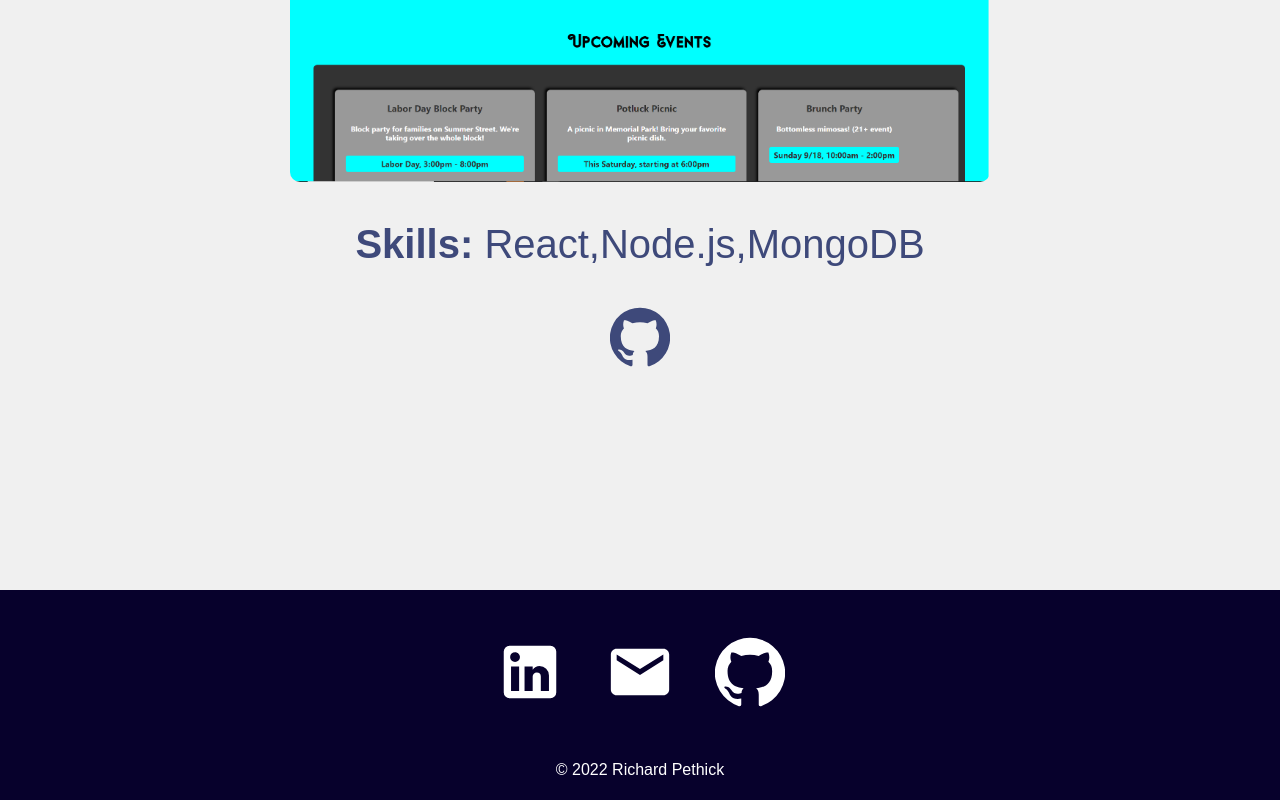
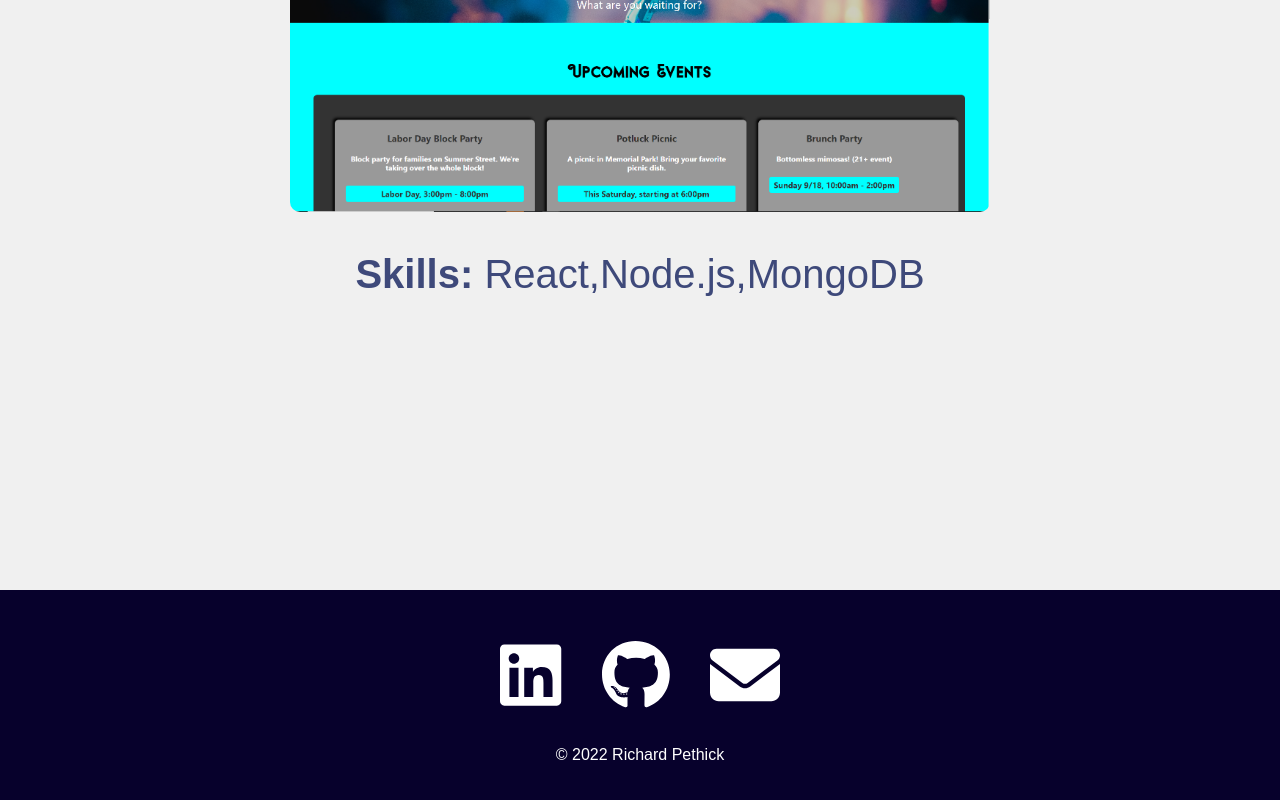
Before and after one commit to rpethick0207/REACT-Portfolio, a React (Create React App) app: page /project/1 in a window 1280 px wide. Shown: the part 410-1210 px from the top of the page. Built offline with nearby package versions, Linux system fonts and the light colour scheme.

Commit message:
material ui fix

```diff
--- a/package.json
+++ b/package.json
@@ -3,8 +3,9 @@
   "version": "0.1.0",
   "private": true,
   "dependencies": {
-    "@material-ui/core": "^4.12.4",
-    "@material-ui/icons": "^4.11.3",
+    "@fortawesome/fontawesome-svg-core": "^6.2.0",
+    "@fortawesome/free-brands-svg-icons": "^6.2.0",
+    "@fortawesome/free-solid-svg-icons": "^6.2.0",
     "@testing-library/jest-dom": "^5.16.5",
     "@testing-library/react": "^13.3.0",
     "@testing-library/user-event": "^13.5.0",
--- a/src/components/Footer.js
+++ b/src/components/Footer.js
@@ -1,8 +1,7 @@
 import React from "react";
-import LinkedInIcon from "@material-ui/icons/LinkedIn";
-import EmailIcon from "@material-ui/icons/Email";
-import GithubIcon from "@material-ui/icons/GitHub";
-import IconButton from '@material-ui/core/IconButton';
+import { FontAwesomeIcon} from "@fortawesome/react-fontawesome"
+import {faLinkedin,faGithub} from "@fortawesome/free-brands-svg-icons";
+import {faEnvelope} from "@fortawesome/free-solid-svg-icons";
 import "../styles/Footer.css";
 
 
@@ -10,16 +9,15 @@ function Footer() {
   return (
     <div className="footer">
       <div className="socialMedia">
-        <IconButton> <a href='https://www.linkedin.com/in/ricky-pethick-449a82244/'target='blank'>
-        <LinkedInIcon />
+      <a href ="https://www.linkedin.com/in/ricky-pethick-449a82244/" target="blank">
+        <FontAwesomeIcon icon={faLinkedin}/>
         </a>
-        <a href= 'mailto:rpethick0207@gmail.com?subject=subject text'target='blank'>
-        <EmailIcon />
+        <a href ="https://github.com/rpethick0207" target="blank">
+        <FontAwesomeIcon icon={faGithub}/>
         </a>
-        <a href = 'https://github.com/rpethick0207'target='blank'>
-        <GithubIcon />
+        <a href ="mailto:rpethick0207@gmail.com" target="blank">
+        <FontAwesomeIcon icon={faEnvelope}/>
         </a>
-        </IconButton>
       </div>
       <p> &copy; 2022 Richard Pethick</p>
     </div>
--- a/src/components/Navbar.js
+++ b/src/components/Navbar.js
@@ -1,7 +1,7 @@
 import React, { useEffect, useState } from "react";
 import { Link, useLocation } from "react-router-dom";
 import "../styles/Navbar.css";
-import ReorderIcon from "@material-ui/icons/Reorder";
+
 
 function Navbar() {
   const [expandNavbar, setExpandNavbar] = useState(false);
@@ -20,7 +20,7 @@ function Navbar() {
             setExpandNavbar((prev) => !prev);
           }}
         >
-          <ReorderIcon />
+
         </button>
       </div>
       <div className="links">
--- a/src/pages/Experience.js
+++ b/src/pages/Experience.js
@@ -4,7 +4,7 @@ import {
   VerticalTimelineElement,
 } from "react-vertical-timeline-component";
 import "react-vertical-timeline-component/style.min.css";
-import SchoolIcon from "@material-ui/icons/School";
+import {faGraduationCap} from "@fortawesome/free-solid-svg-icons";
 
 //Function for Education experince
 function Experience() {
@@ -15,7 +15,7 @@ function Experience() {
           className="vertical-timeline-element--education"
           date="2017-2021"
           iconStyle={{ background: "#3e497a", color: "#fff" }}
-          icon={<SchoolIcon />}
+          icon={faGraduationCap}
         >
           <h3 className="vertical-timeline-element-title">
             East Haven Highscool, East Haven, CT
@@ -26,7 +26,7 @@ function Experience() {
           className="vertical-timeline-element--education"
           date="2022"
           iconStyle={{ background: "#3e497a", color: "#fff" }}
-          icon={<SchoolIcon />}
+          icon={faGraduationCap}
         >
           <h3 className="vertical-timeline-element-title">
             UCONN Full Stack Developer Bootcamp
--- a/src/pages/ProjectDisplay.js
+++ b/src/pages/ProjectDisplay.js
@@ -1,7 +1,6 @@
 import React from "react";
 import { useParams } from "react-router-dom";
 import { ProjectList } from "../helpers/ProjectList";
-import GitHubIcon from "@material-ui/icons/GitHub";
 import "../styles/ProjectDisplay.css";
 
 function ProjectDisplay() {
@@ -14,7 +13,7 @@ function ProjectDisplay() {
       <p>
         <b>Skills:</b> {project.skills}
       </p>
-      <GitHubIcon />
+
     </div>
   );
 }
```
Also changed, not shown: 1 other file (tests, documents, lock files or other folders).
